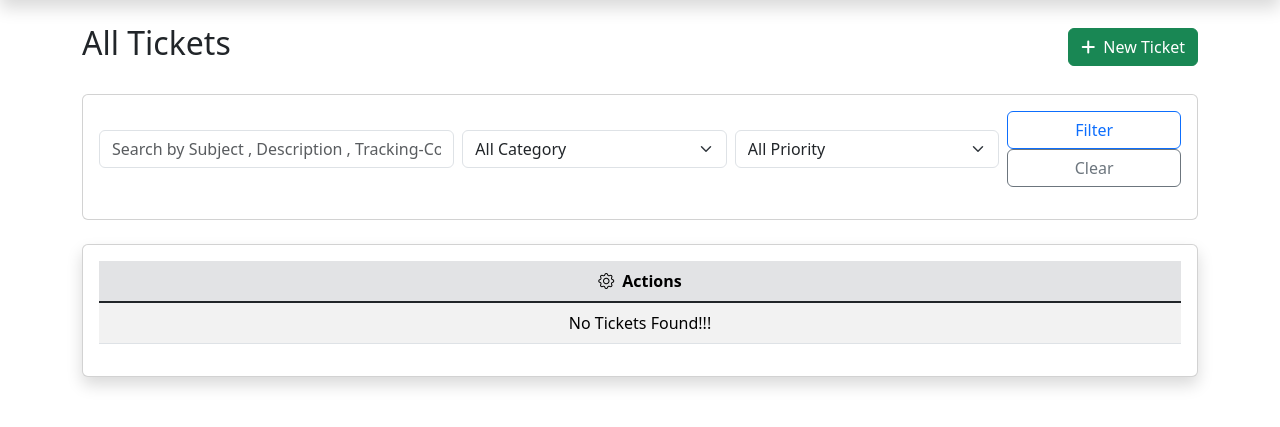
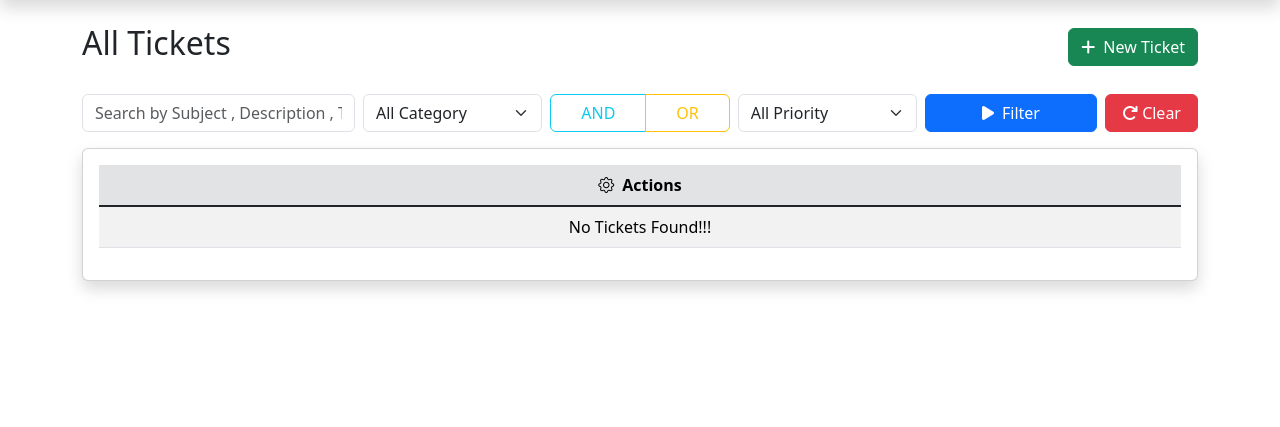
Before and after one commit to DaryaGh/Django_Project_Ticket, a Django app: template Tickets/templates/index.html in a window 1280 px wide. Shown: the part 62-489 px from the top of the page. Run offline with Django 3.2, Linux system fonts and the light colour scheme; the template is opened without the code that fills it, so the values that code supplies are empty; some libraries are stand-ins or nearby versions.

Commit message:
Feat : Add AND/OR TO search Filter

```diff
--- a/Tickets/templates/index.html
+++ b/Tickets/templates/index.html
@@ -163,6 +163,7 @@
                                             {% endif %}
                                 ">
                                     <div class="table-header-content">
+
                                         {% if col == 'row' %}<i class="bi bi-list-ol"></i>
                                         {% elif col == 'id' %}<i class="bi bi-sort-down"></i>
                                         {% elif col == 'tracking_code' %}<i class="bi bi-hash"></i>
@@ -176,7 +177,7 @@
                                         {% endif %}
 
                                         {% if col == 'row' %}
-                                            <span class="text-dark">{{ label }}</span>
+                                            <span class="text-dark " onclick="toggleSort('row')" >{{ label }}</span>
                                         {% else %}
                                             <a href="?q={{ search_query }}&category={{ selected_category }}&priority={{ selected_priority }}&sort={{ col }}&dir={% if sort == col and direction == 'asc' %}desc{% else %}asc{% endif %}"
                                                class="text-decoration-none text-dark">
--- a/Tickets/templates/ticket-search.html
+++ b/Tickets/templates/ticket-search.html
@@ -1,6 +1,4 @@
-{#Lorem ipsum dolor sit amet, consectetur adipisicing elit.#}
-
-<div class="card my-4">
+{#<div class="card my-4">#}
     <div class="card-body">
 {#        <form method="get" class="mb-3 d-flex gap-2">#}
 {#            <input type="text"#}
@@ -11,36 +9,57 @@
 {#            >#}
 {#            <button type="submit" class="btn btn-outline-primary">Search</button>#}
 {#        </form>#}
-
         <form method="get" class="mb-3 row g-2 align-items-center">
-            <div class="col-md-4">
-                <input type="text" name="q" value="{{ search_query }}" placeholder="Search by Subject , Description , Tracking-Code" class="form-control">
+            <div class="col-md-3">
+                <input type="text" name="q" value="{{ search_query }}"
+                       placeholder="Search by Subject , Description , Tracking-Code" class="form-control">
             </div>
-            <div class="col-md-3">
+            <div class="col-md-2">
                 <select name="category" class="form-select">
                     <option value="">All Category</option>
                     {% for category in categories %}
-                        <option value="{{ category.id }}" {% if selected_category == category.id|stringformat:"s" %}selected{% endif %}>
+                        <option value="{{ category.id }}"
+                                {% if selected_category == category.id|stringformat:"s" %}selected{% endif %}>
                             {{ category.name }}
                         </option>
                     {% endfor %}
                 </select>
             </div>
-            <div class="col-md-3">
+            <div class="col-md-2">
+                <div class="btn-group w-100" role="group">
+                    <input type="radio" class="btn-check" name="search_mode" id="search_mode_and" value="and"
+                           {% if search_mode == 'and' %}checked{% endif %} autocomplete="off">
+
+                    <label class="btn btn-outline-info" for="search_mode_and">AND</label>
+
+                    <input type="radio" class="btn-check" name="search_mode" id="search_mode_or" value="or"
+                           {% if search_mode == 'or' %}checked{% endif %} autocomplete="off">
+
+                    <label class="btn btn-outline-warning" for="search_mode_or">OR</label>
+                </div>
+            </div>
+            <div class="col-md-2">
                 <select name="priority" class="form-select">
-                    <option value="">All Priority</option>
+                    <option value="">
+                        All Priority
+                    </option>
                     {% for value , label in priorities %}
                         <option value="{{ value }}" {% if selected_priority == value %}selected{% endif %}>
                             {{ label|title }}
                         </option>
                     {% endfor %}
                 </select>
-
             </div>
-            <div class="col-md-2 d-grid">
-                <button type="submit" class="btn btn-outline-primary">Filter</button>
-                <a href="{% url "tickets" %}" class="btn btn-outline-secondary">Clear</a>
+            <div class="col-md-3">
+                <div class="d-flex gap-2">
+                    <button type="submit" class="btn btn-primary px-4 flex-fill">
+                        <i class="fas fa-play me-2"></i>Filter
+                    </button>
+                    <a href="{% url "tickets" %}" class="btn btn-danger px-3">
+                        <i class="fas fa-redo"></i> Clear
+                    </a>
+                </div>
             </div>
         </form>
     </div>
-</div>
+{#</div>#}
```
Also changed, not shown: Tickets/views.py (+47 -36 lines). Lines whose indentation alone changed are shown as unchanged.
